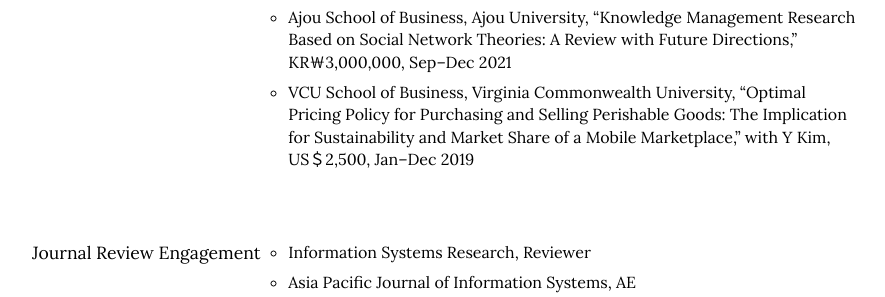
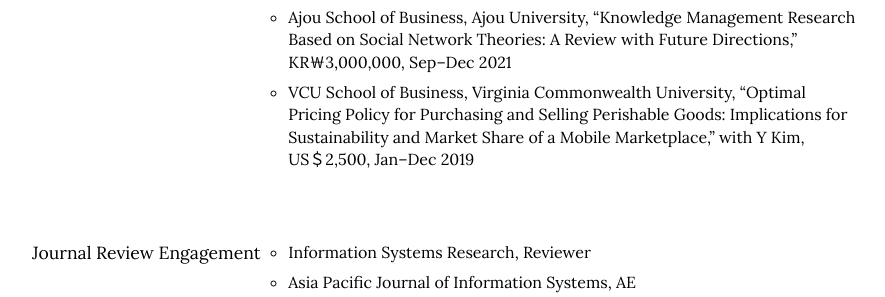
Before and after one commit to istaehun/taehun, a Jekyll site: the page built from engagement.html, in a window 1280 px wide and 900 px high, scrolled down 1905 px. Shown: the part 178-475 px from the top of the window, without its empty margins (188-1073 px from the left). Built offline with Jekyll 4.4.1, drawn with Linux system fonts in a browser that asks for light colours; nearby versions of some CDN libraries.

Commit message:
Update engagement.yml

```diff
--- a/_data/engagement.yml
+++ b/_data/engagement.yml
@@ -43,7 +43,7 @@
     list:
       - "Ajou University, “User Engagement in Social/Mobile Platforms and Its Welfare Value,” KR&#65510;40,000,000, Sep 2021–Aug 2024"
       - "Ajou School of Business, Ajou University, “Knowledge Management Research Based on Social Network Theories: A Review with Future Directions,” KR&#65510;3,000,000, Sep–Dec 2021"
-      - "VCU School of Business, Virginia Commonwealth University, “Optimal Pricing Policy for Purchasing and Selling Perishable Goods: The Implication for Sustainability and Market Share of a Mobile Marketplace,” with Y Kim, US&#65284;2,500, Jan–Dec 2019"
+      - "VCU School of Business, Virginia Commonwealth University, “Optimal Pricing Policy for Purchasing and Selling Perishable Goods: Implications for Sustainability and Market Share of a Mobile Marketplace,” with Y Kim, US&#65284;2,500, Jan–Dec 2019"
   -
     title: Journal Review Engagement
     list:
```
